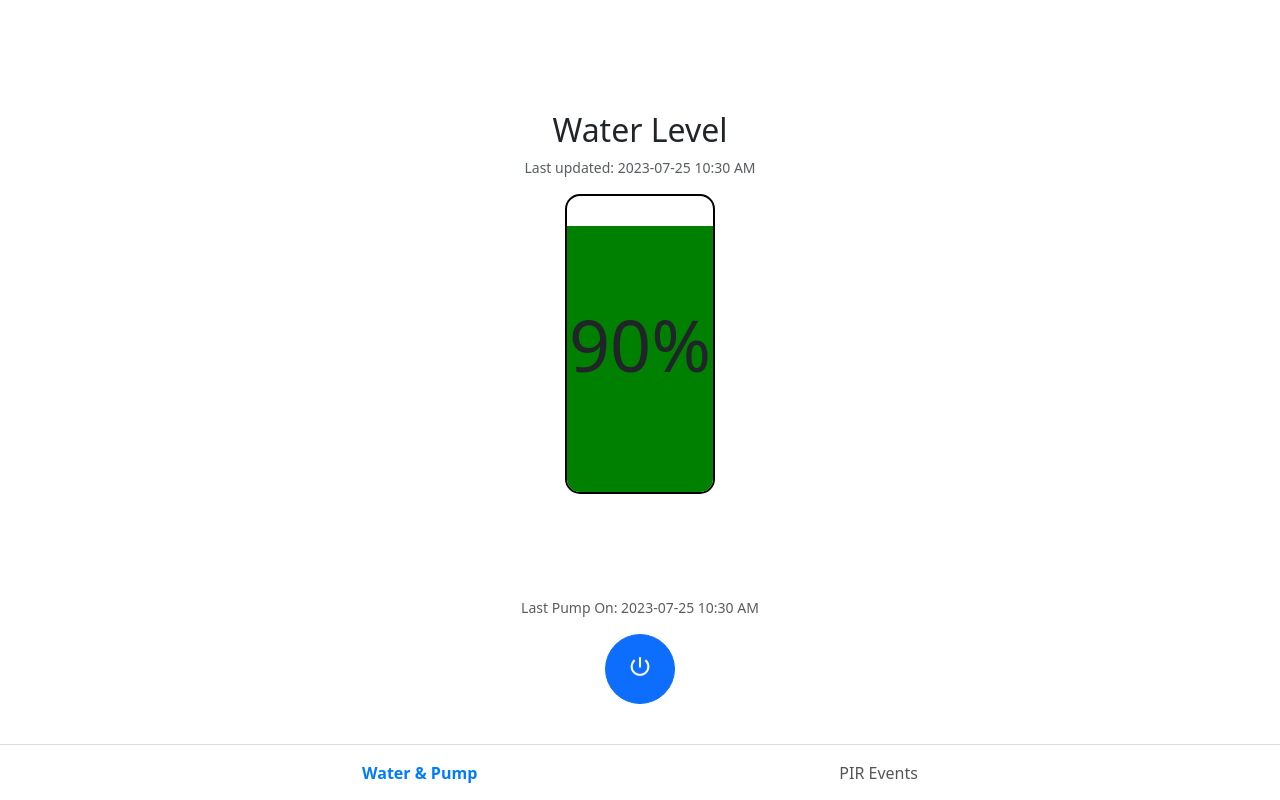
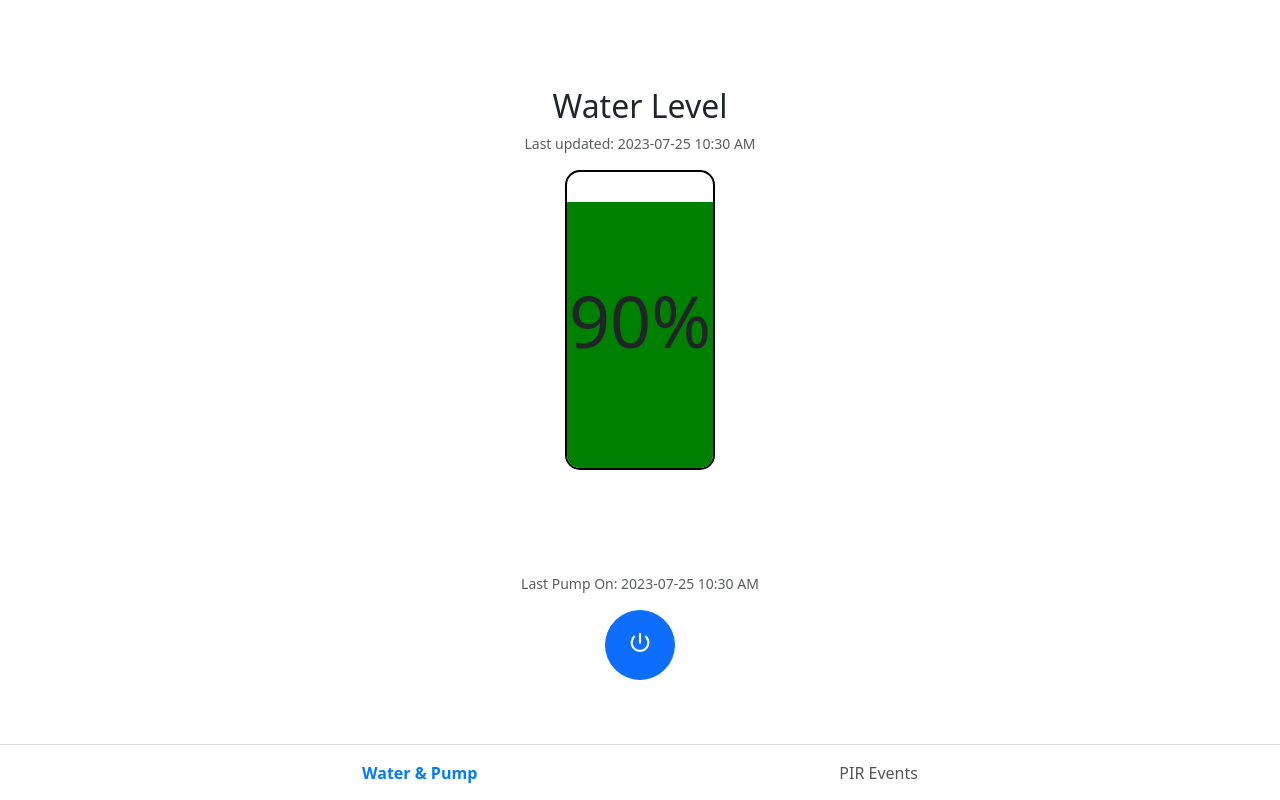
Before and after one commit to ihfazhillah/ksatriamuslim_backend, a Django app: page /sensors/ in a window 1280 px wide. Run offline with Django 3.2, Linux system fonts and the light colour scheme; parts of the project's set-up code (start-up, migrations or seed data) failed here and were passed over.

Commit message:
fix position

```diff
--- a/ksatria_muslim/sensors/templates/sensors/index.html
+++ b/ksatria_muslim/sensors/templates/sensors/index.html
@@ -10,8 +10,23 @@
 
     <!-- Custom CSS -->
     <style>
+      .tab-content > .tab-pane {
+    position: absolute;
+    top: 0;
+    left: 0;
+    width: 100%;
+    height: 100%;
+    visibility: hidden;
+}
+.tab-content > .tab-pane.active {
+    visibility: visible;
+}
       *{
         box-sizing: border-box;
+      }
+      body, html {
+    overflow-x: hidden;
+    overflow-y: auto;
 }
         /* Custom CSS for bottom app bar */
         body {
@@ -65,12 +80,6 @@
 <div class="tab-content" style="height: 100%;">
 
 <!-- Water Level and Pump Control Tab -->
-    <!-- Water Level and Pump Control Tab -->
-<!-- Water Level and Pump Control Tab -->
-<!-- Water Level and Pump Control Tab -->
-<!-- Water Level and Pump Control Tab -->
-<!-- Water Level and Pump Control Tab -->
-<!-- Water Level and Pump Control Tab -->
 <div class="tab-pane fade show active d-flex flex-column justify-content-between" id="waterPumpTab" style="height: calc(100vh - 112px);">
     <!-- Water Level Display -->
     <div class="text-center flex-grow-1 d-flex flex-column justify-content-center">
@@ -100,18 +109,16 @@
 </div>
 
     <!-- PIR Events Tab -->
-    <div class="tab-pane fade" id="pirEventsTab">
-        <!-- PIR Events Section -->
-        <div class="row mb-4">
-            <div class="col-12">
-                <h2>PIR Events</h2>
+    <div class="tab-pane fade d-flex flex-column" id="pirEventsTab">
+      <div class="p-4">
+
+        <h2 class="card-title">PIR Events</h2>
         <ul>
           <!-- List of PIR events goes here -->
           <li>2023-07-25 09:00 AM - Living Room PIR</li>
           <li>2023-07-25 10:15 AM - Kitchen PIR</li>
           <li>2023-07-25 11:30 AM - Bedroom PIR</li>
         </ul>
-            </div>
       </div>
 </div>
 
```
Lines whose indentation alone changed are shown as unchanged.
